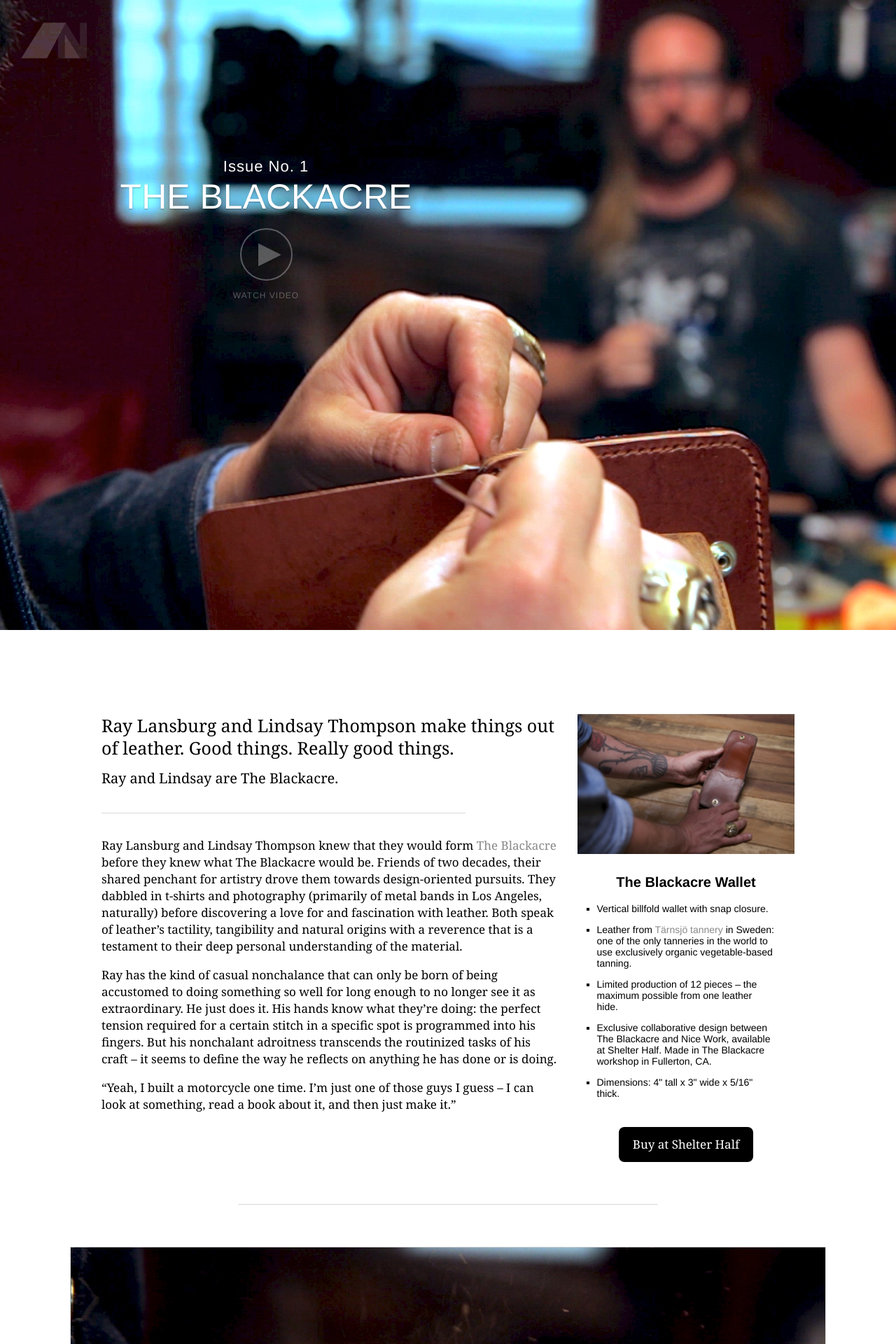
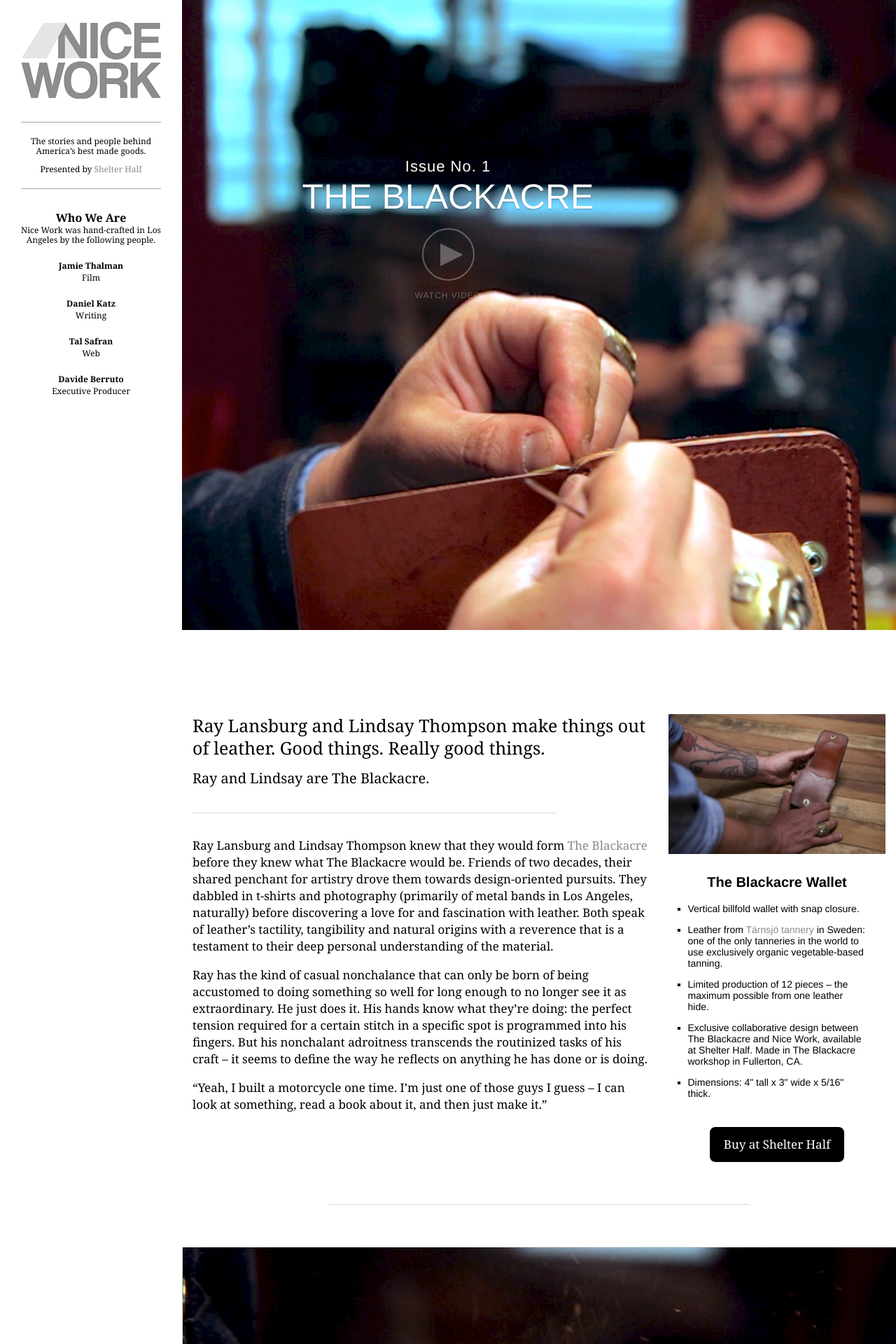
Before and after one commit to nice-work/nice-work.github.io, a Jekyll site: the page built from index.html, in a window 1280 px wide. Shown: the top 1920 px of the page at 70% size. Built offline with Jekyll 4.4.1, drawn with Linux system fonts in a browser that asks for light colours; Markdown is read by kramdown in place of the engine named in the settings.

Commit message:
Add Davide.
[Finishes #61421036]

```diff
--- a/_layouts/default.html
+++ b/_layouts/default.html
@@ -16,7 +16,7 @@
   <link rel="stylesheet" href="/assets/css/style.css" />
 </head>
 
-<body class="shoffffw-menu">
+<body class="show-menu">
   <div class="menu">
     <div class="menu-collapsed">
       <img class="menu-toggle" src="/assets/images/issue-1/logo-collapsed.png" />
@@ -30,35 +30,32 @@
         <p>Presented by <a href="#">Shelter Half</a></p>
       </div>
 
-<!--       <ul class="menu-items">
-        <li>
-          <a href="#">About</a>
-        </li>
-
-        <li>
-          <a href="#">Subscribe</a>
-        </li>
-      </ul> -->
-
       <div class="menu-bios">
         <h2>Who We Are</h2>
 
+        <div class="who-we-are">
+          Nice Work was hand-crafted in Los Angeles by the following
+          people.
+        </div>
+
         <div class="menu-bio">
-          <img class="menu-bio-headshot" src="/assets/images/issue-1/jamie.jpg" />
           <div class="menu-bio-name">Jamie Thalman</div>
           <div class="menu-bio-role">Film</div>
         </div>
 
         <div class="menu-bio">
-          <img class="menu-bio-headshot" src="/assets/images/issue-1/dan.jpg" />
           <div class="menu-bio-name">Daniel Katz</div>
           <div class="menu-bio-role">Writing</div>
         </div>
 
         <div class="menu-bio">
-          <img class="menu-bio-headshot" src="/assets/images/issue-1/tal.jpg" />
           <div class="menu-bio-name">Tal Safran</div>
           <div class="menu-bio-role">Web</div>
+        </div>
+
+        <div class="menu-bio">
+          <div class="menu-bio-name">Davide Berruto</div>
+          <div class="menu-bio-role">Executive Producer</div>
         </div>
       </div>
     </div>
@@ -66,6 +63,7 @@
 
   {{ content }}
 
+  <!-- Google Analytics -->
   <script type="text/javascript">
     setTimeout(function() {
       var a=document.createElement("script");
--- a/assets/css/style.css
+++ b/assets/css/style.css
@@ -1021,6 +1021,10 @@
 .menu-bios {
   text-align: center; }
 
+.menu-bios h2 {
+  font-size: 16px;
+  line-height: 22px; }
+
 .menu-bio {
   margin: 20px 0; }
 
--- a/assets/scss/style.scss
+++ b/assets/scss/style.scss
@@ -378,6 +378,8 @@
 
 .menu-bios h2 {
   @extend strong;
+  font-size: 16px;
+  line-height: 22px;
 }
 
 .menu-bio {
```
Also changed, not shown: other parts of _layouts/default.html (+8 -0 lines).
